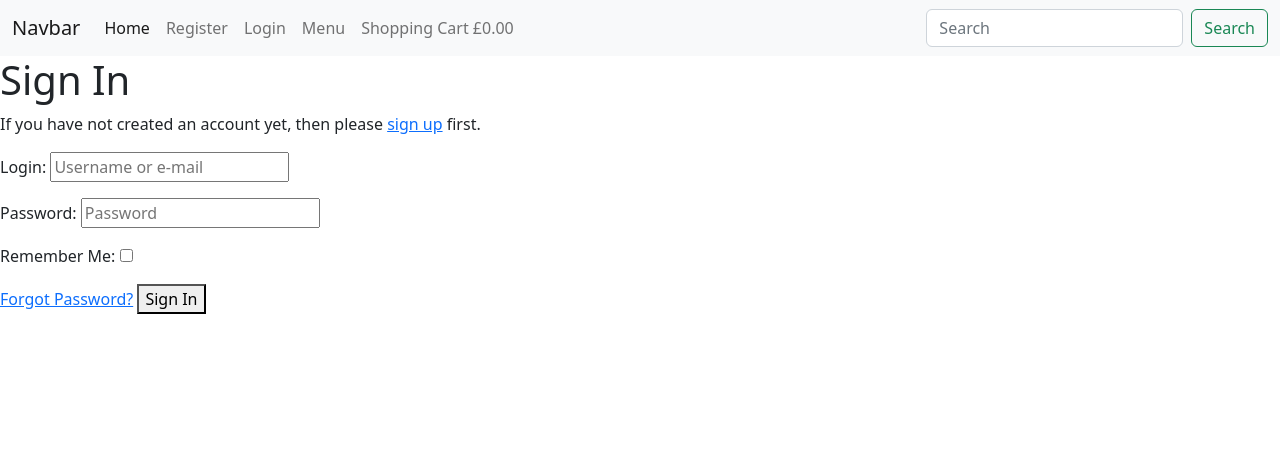
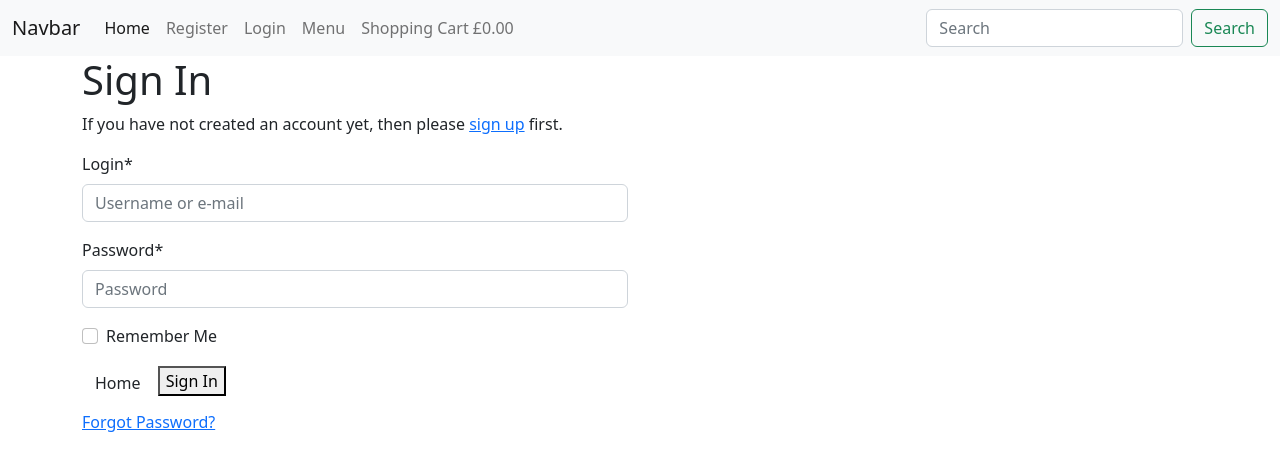
Before and after one commit to mjjstockman/ecomm, a Django app: page /accounts/login/ in a window 1280 px wide. Shown: the top 471 px of the page. Run offline with Django 3.2, Linux system fonts and the light colour scheme; some libraries are stand-ins or nearby versions.

Commit message:
Update allauth/account/base, email_confirm and login

```diff
--- a/templates/allauth/account/base.html
+++ b/templates/allauth/account/base.html
@@ -1 +1,15 @@
 {% extends "base.html" %}
+
+{% block content %}
+<div class="container header-container">
+    <div class="overlay"></div>
+    <div class="row">
+        <div class="col-12 col-md-6">
+            <div class="allauth-form-inner-content">
+                {% block inner_content %}
+                {% endblock %}
+            </div>
+        </div>
+    </div>
+</div>
+{% endblock %}
--- a/templates/allauth/account/login.html
+++ b/templates/allauth/account/login.html
@@ -5,16 +5,17 @@
 
 {% block head_title %}{% trans "Sign In" %}{% endblock %}
 
-{% block content %}
+{% block inner_content %}
 
+<!-- add own css -->
 <h1>{% trans "Sign In" %}</h1>
 
 {% get_providers as socialaccount_providers %}
 
 {% if socialaccount_providers %}
 <p>{% blocktrans with site.name as site_name %}Please sign in with one
-of your existing third party accounts. Or, <a href="{{ signup_url }}">sign up</a>
-for a {{ site_name }} account and sign in below:{% endblocktrans %}</p>
+  of your existing third party accounts. Or, <a href="{{ signup_url }}">sign up</a>
+  for a {{ site_name }} account and sign in below:{% endblocktrans %}</p>
 
 <div class="socialaccount_ballot">
 
@@ -30,17 +31,20 @@ for a {{ site_name }} account and sign in below:{% endblocktrans %}</p>
 
 {% else %}
 <p>{% blocktrans %}If you have not created an account yet, then please
-<a href="{{ signup_url }}">sign up</a> first.{% endblocktrans %}</p>
+  <a href="{{ signup_url }}">sign up</a> first.{% endblocktrans %}</p>
 {% endif %}
 
 <form class="login" method="POST" action="{% url 'account_login' %}">
   {% csrf_token %}
-  {{ form.as_p }}
+  {{ form|crispy }}
   {% if redirect_field_value %}
   <input type="hidden" name="{{ redirect_field_name }}" value="{{ redirect_field_value }}" />
   {% endif %}
-  <a class="button secondaryAction" href="{% url 'account_reset_password' %}">{% trans "Forgot Password?" %}</a>
+  <a class="btn btn-outline-black rounded-0" href="{% url 'home' %}">Home</a>
   <button class="primaryAction" type="submit">{% trans "Sign In" %}</button>
+  <p class="mt-2">
+    <a class="button secondaryAction" href="{% url 'account_reset_password' %}">{% trans "Forgot Password?" %}</a>
+  </p>
 </form>
 
 {% endblock %}
```
Also changed, not shown: templates/allauth/account/email_confirm.html (+7 -3 lines).
